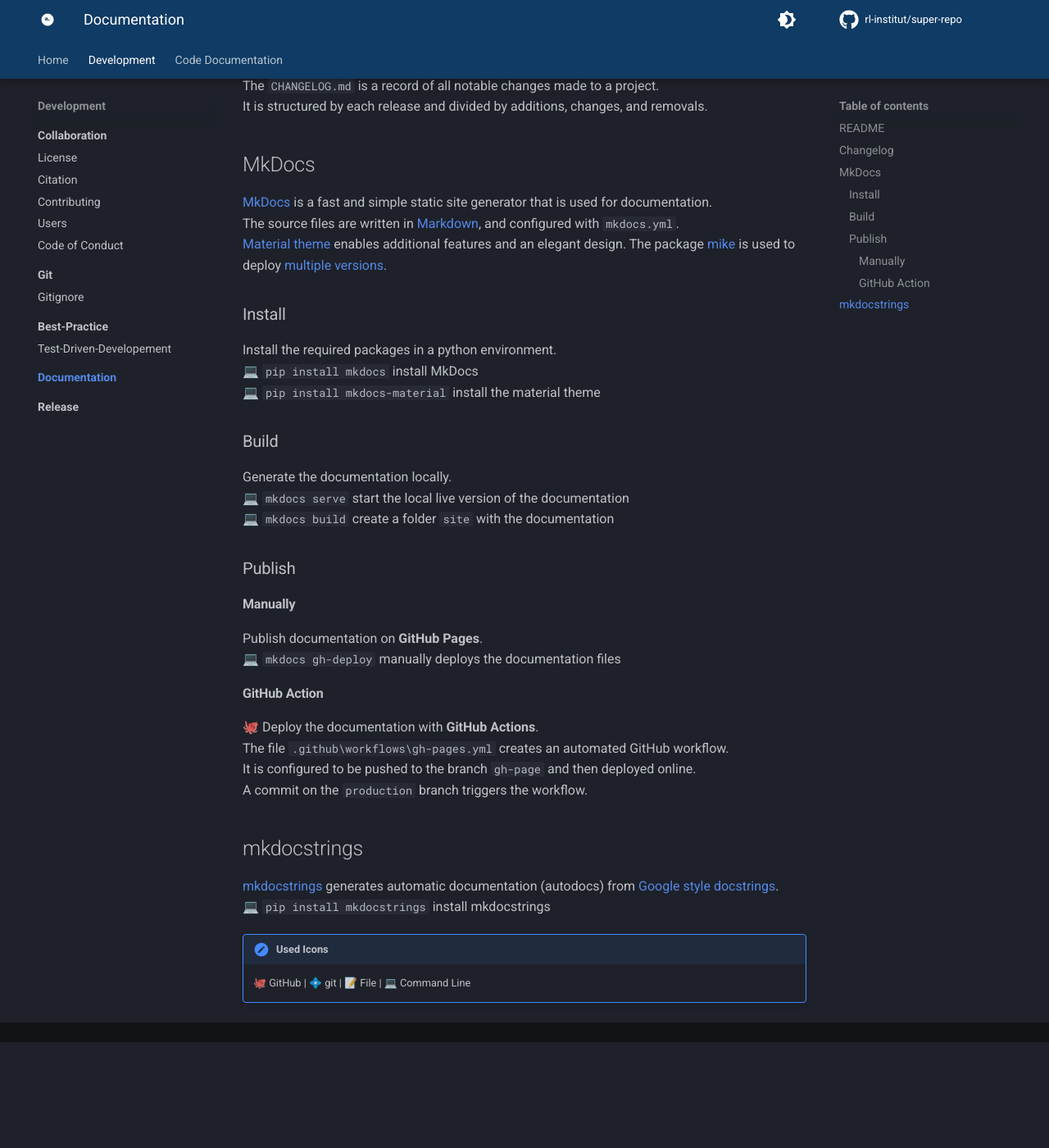
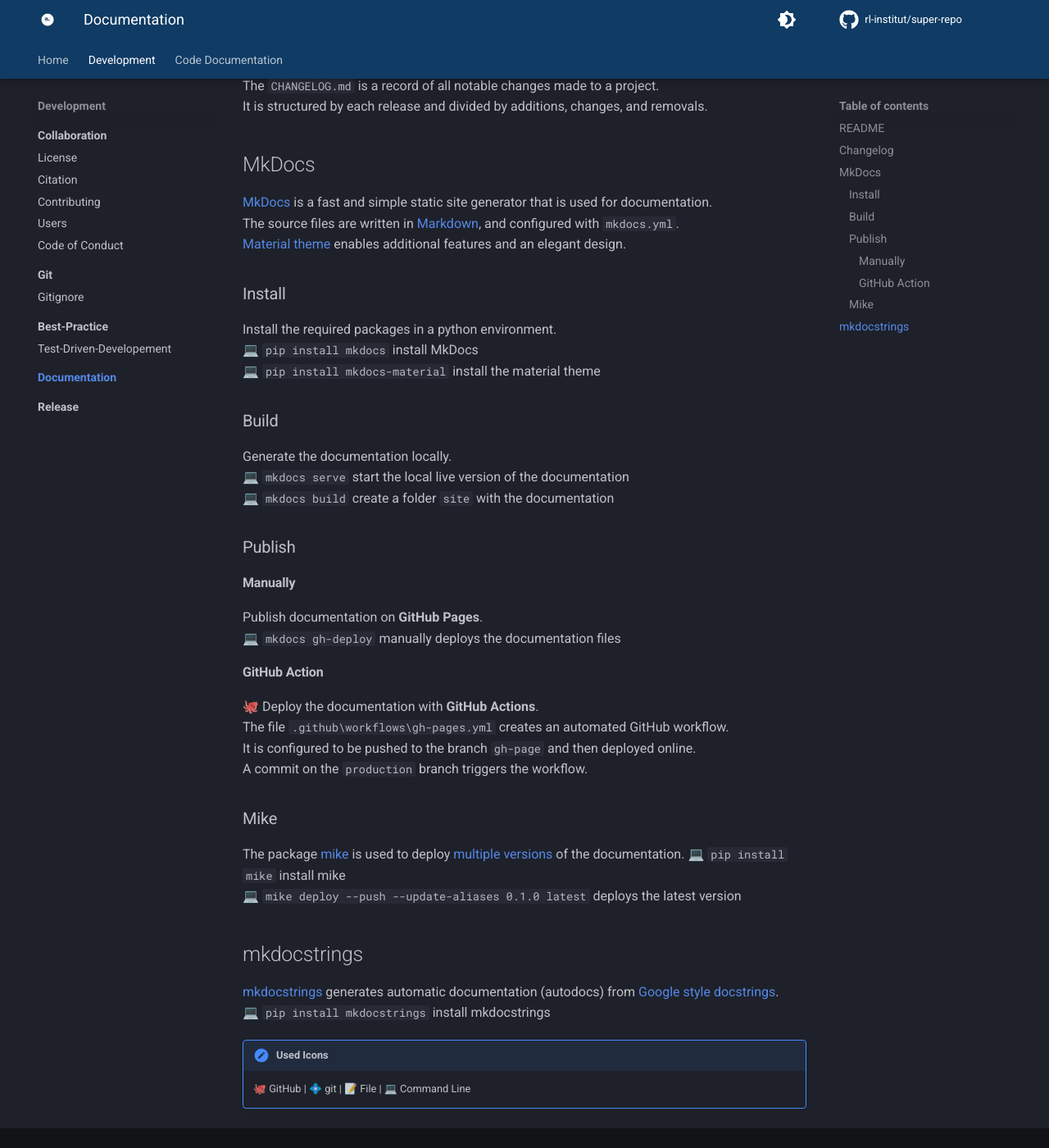
Before and after one commit to rl-institut/super-repo, an MkDocs documentation site: the page built from docs/development/documentation/index.md, in a window 1280 px wide and 1400 px high, scrolled down 369 px. Shown: the whole window at 82% size. Built offline with MkDocs 1.6.1 and Material for MkDocs 9.7.7, drawn with Linux system fonts in a browser that asks for light colours; comment, search, counter and statistics services are not loaded; the version menu is left out; before the commit the page ends 1640 px from its top, so only the background shows below that.

Commit message:
Update documentation #36

```diff
--- a/docs/development/documentation/index.md
+++ b/docs/development/documentation/index.md
@@ -37,6 +36,11 @@
 It is configured to be pushed to the branch `gh-page` and then deployed online. <br>
 A commit on the `production` branch triggers the workflow.
 
+### Mike
+The package [mike](https://github.com/jimporter/mike) is used to deploy [multiple versions](https://squidfunk.github.io/mkdocs-material/setup/setting-up-versioning/?h=versioning) of the documentation.
+💻 `pip install mike` install mike <br>
+💻 `mike deploy --push --update-aliases 0.1.0 latest` deploys the latest version <br>
+
 ## mkdocstrings
 [mkdocstrings](https://mkdocstrings.github.io/) generates automatic
 documentation (autodocs) from [Google style docstrings](https://sphinxcontrib-napoleon.readthedocs.io/en/latest/example_google.html). <br>
```
Also changed, not shown: other parts of docs/development/documentation/index.md (+1 -2 lines).
